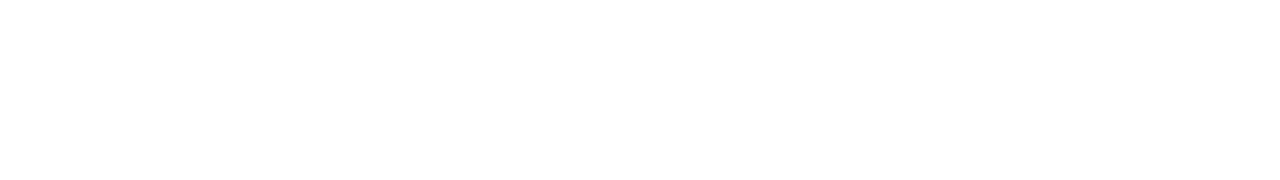
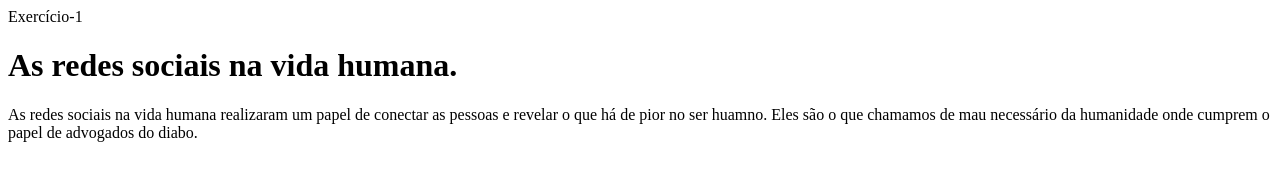
Before and after one commit to IrisTavaresAlves/exercicio, a plain HTML site: page index.html in a window 1280 px wide. Drawn offline with Linux system fonts and the light colour scheme.

Commit message:
Estrutura básica html.

```diff
--- a/index.html
+++ b/index.html
@@ -1 +1,15 @@
 <!DOCTYPE html>
+
+<html>
+  <head>
+    <meta charset="UTF-8" />
+    <meta name="viewport" content="width:device-width,initial-scale=1.0" />
+    <tittle>Exercício-1</tittle>
+  </head>
+  <body>
+    <h1>As redes sociais na vida humana.</h1>
+    <p>
+      As redes sociais na vida humana realizaram um papel de conectar as pessoas e revelar o que há de pior no ser huamno. Eles são o que chamamos de mau necessário da humanidade onde cumprem o papel de advogados do diabo.
+    </p>
+  </body>
+</html>
```
